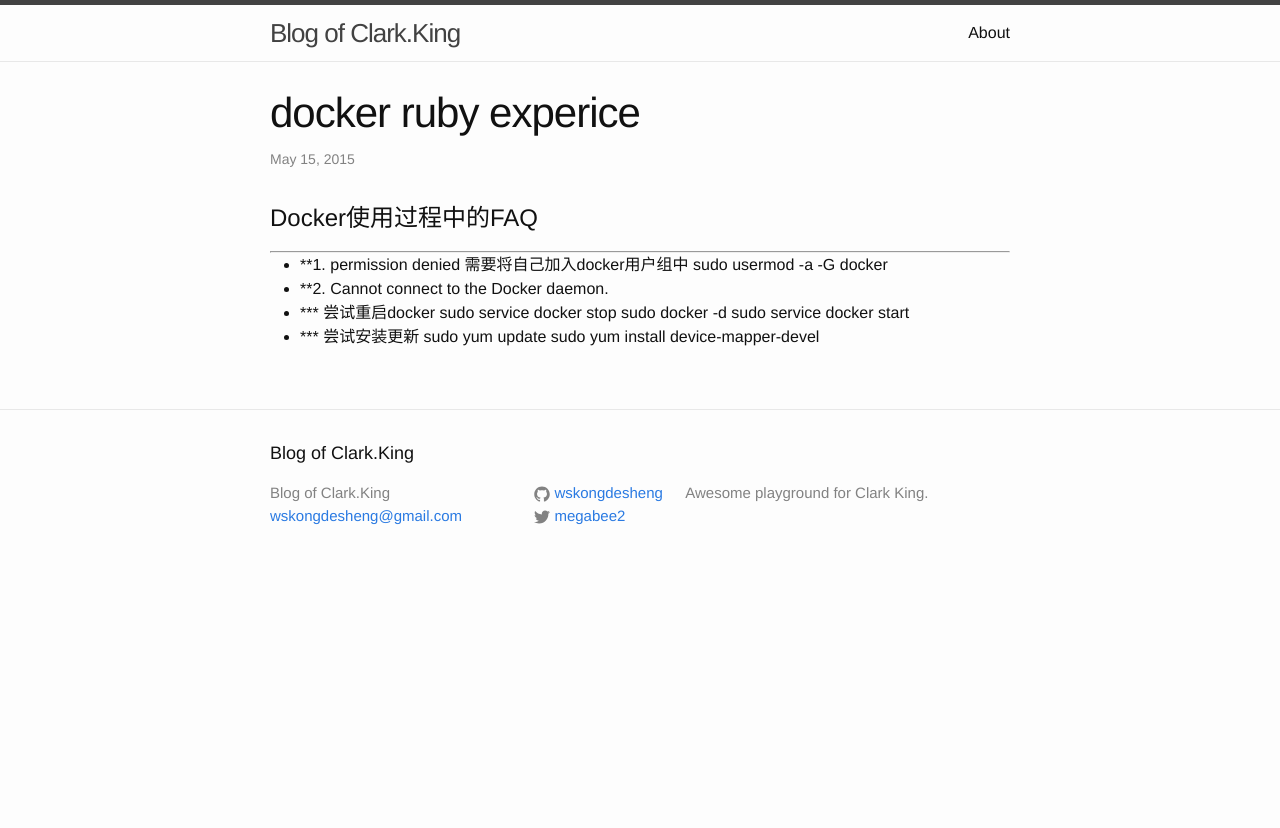
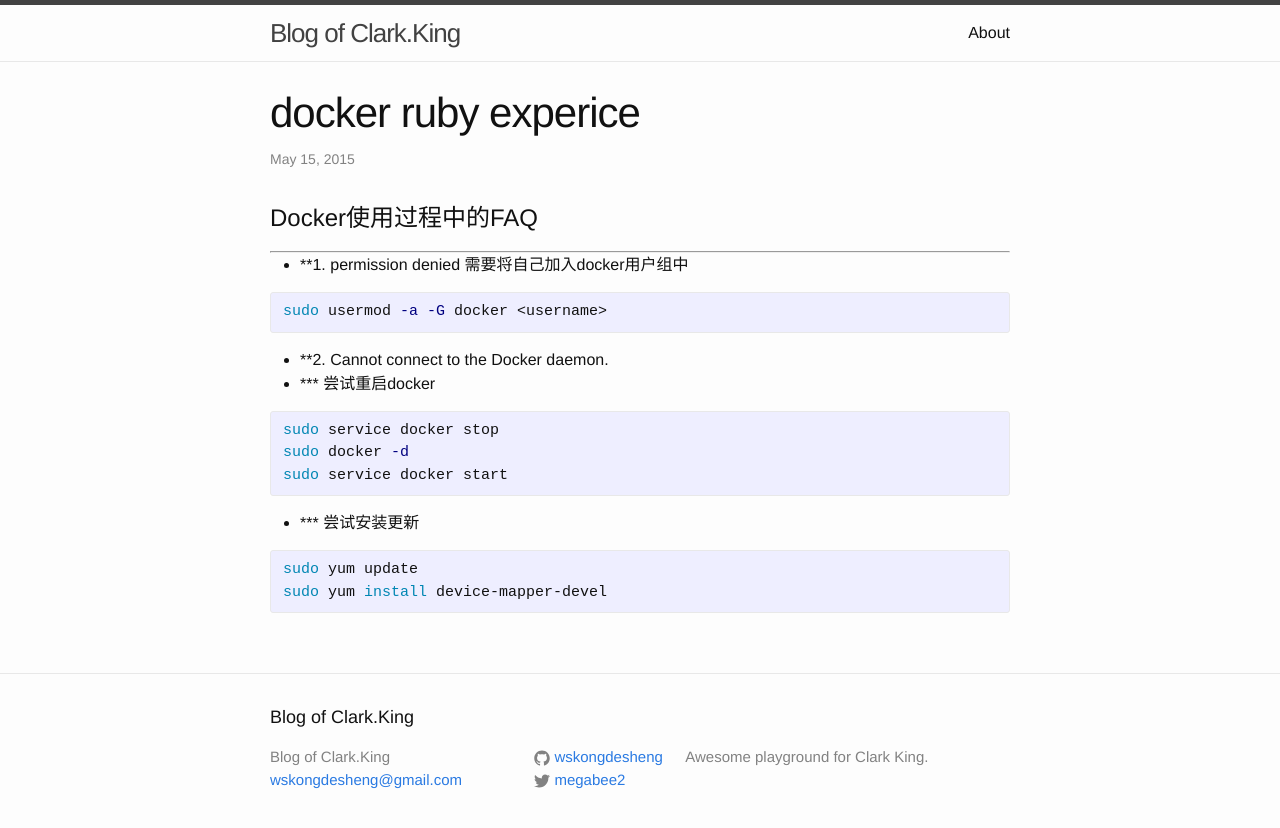
Before and after one commit to wskongdesheng/wskongdesheng.github.io, a Jekyll site: the page built from _posts/2015-06-04-docker-ruby-experience.markdown, in a window 1280 px wide. Shown: the top 828 px of the page. Built offline with Jekyll 4.4.1, drawn with Linux system fonts in a browser that asks for light colours.

Commit message:
修改代码格式

```diff
--- a/_posts/2015-06-04-docker-ruby-experience.markdown
+++ b/_posts/2015-06-04-docker-ruby-experience.markdown
@@ -8,12 +8,18 @@ categories: docker
 * * *
 * **1. permission denied
 需要将自己加入docker用户组中
-  sudo usermod -a -G docker <username>
+{% highlight sh %}
+sudo usermod -a -G docker <username>
+{% endhighlight %}
 * **2. Cannot connect to the Docker daemon.
 * *** 尝试重启docker
-  sudo service docker stop
-  sudo docker -d
-  sudo service docker start
+{% highlight sh %}
+sudo service docker stop
+sudo docker -d
+sudo service docker start
+{% endhighlight %}
 * *** 尝试安装更新
-  sudo yum update
-  sudo yum install device-mapper-devel
+{% highlight sh %}
+sudo yum update
+sudo yum install device-mapper-devel
+{% endhighlight %}
```
